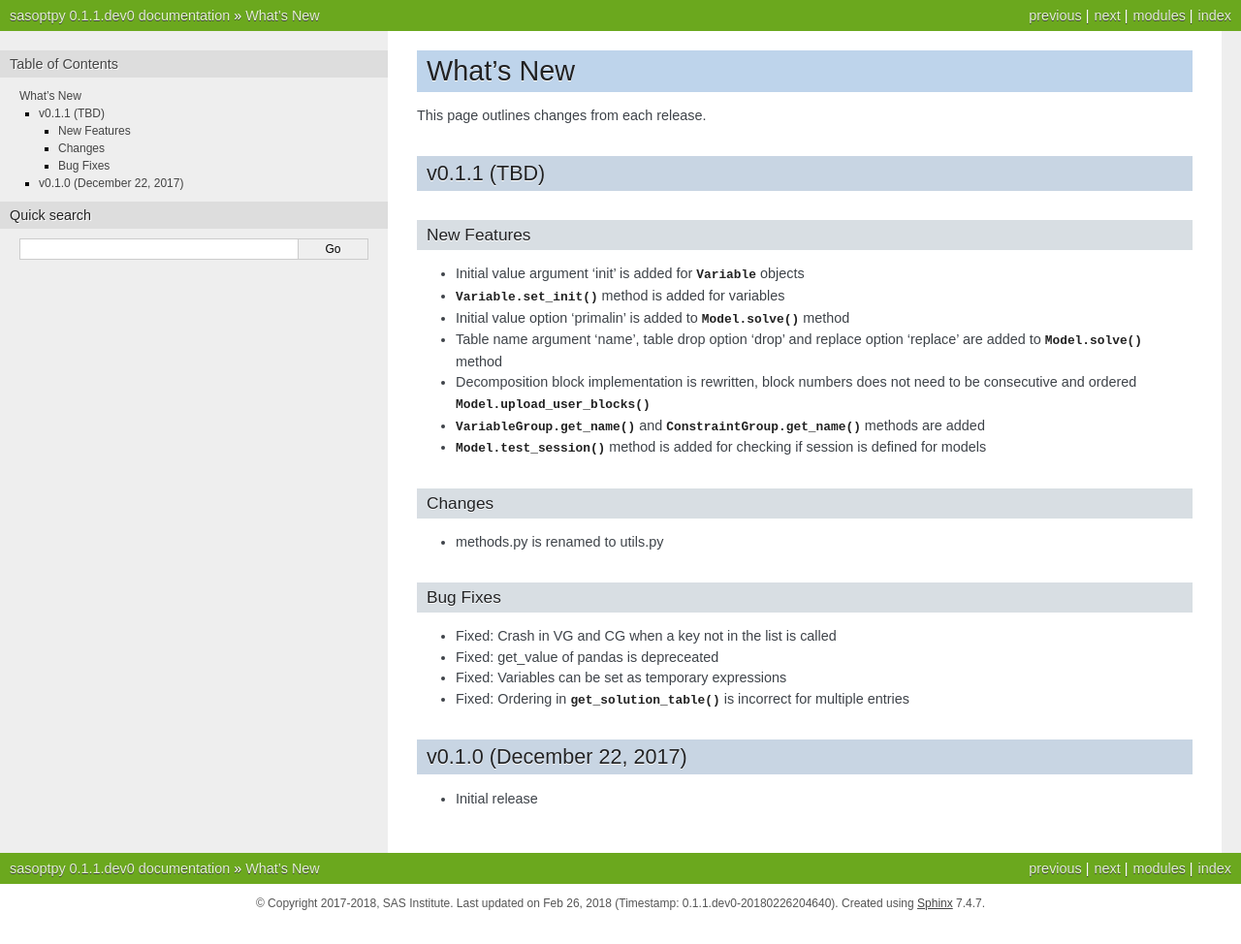
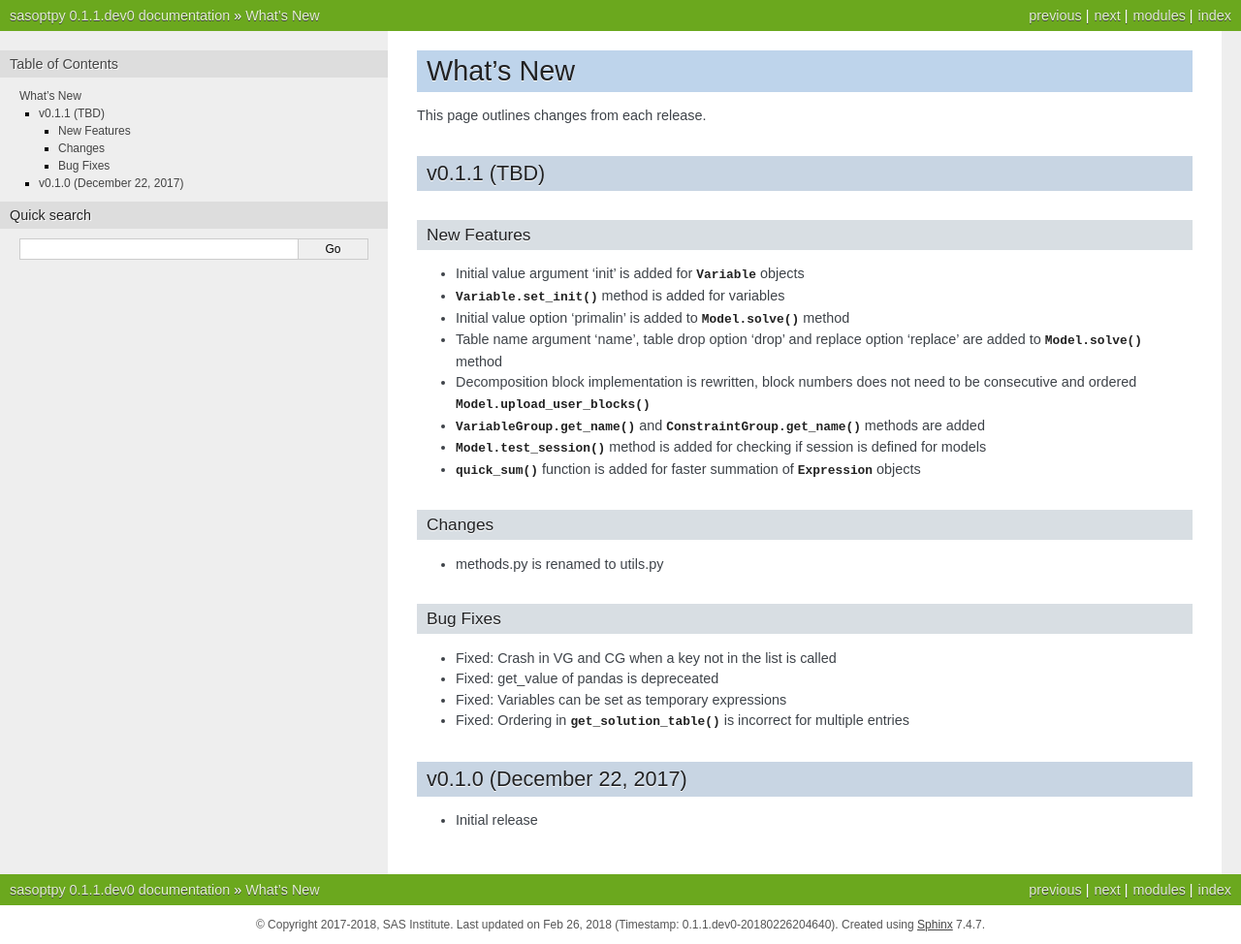
Before and after one commit to sassoftware/sasoptpy, a Sphinx documentation site: the page built from doc/whatsnew.rst, in a window 1280 px wide. Shown: the whole page at 97% size. Built offline with Sphinx 7.4.7, drawn with Linux system fonts in a browser that asks for light colours; formulas are drawn with MathJax 3; before the commit the page ends 952 px from its top, so only the background shows below that.

Commit message:
QS is added to whatsnew page

```diff
--- a/doc/whatsnew.rst
+++ b/doc/whatsnew.rst
@@ -26,6 +26,8 @@ New Features
   are added
 - :func:`Model.test_session` method is added for checking if session is defined
   for models
+- :func:`quick_sum` function is added for faster summation of
+  :class:`Expression` objects
 
 Changes
 +++++++
```
